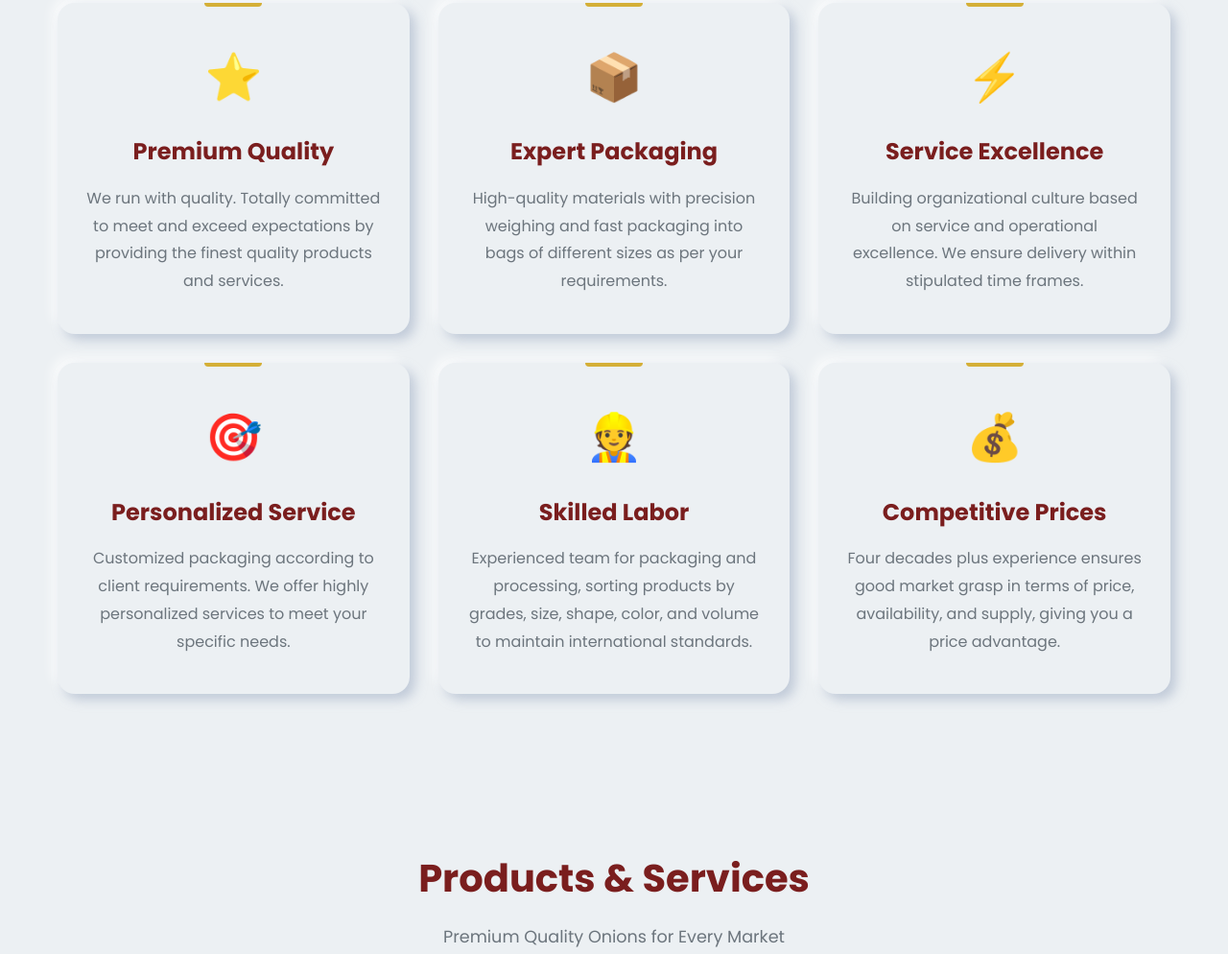
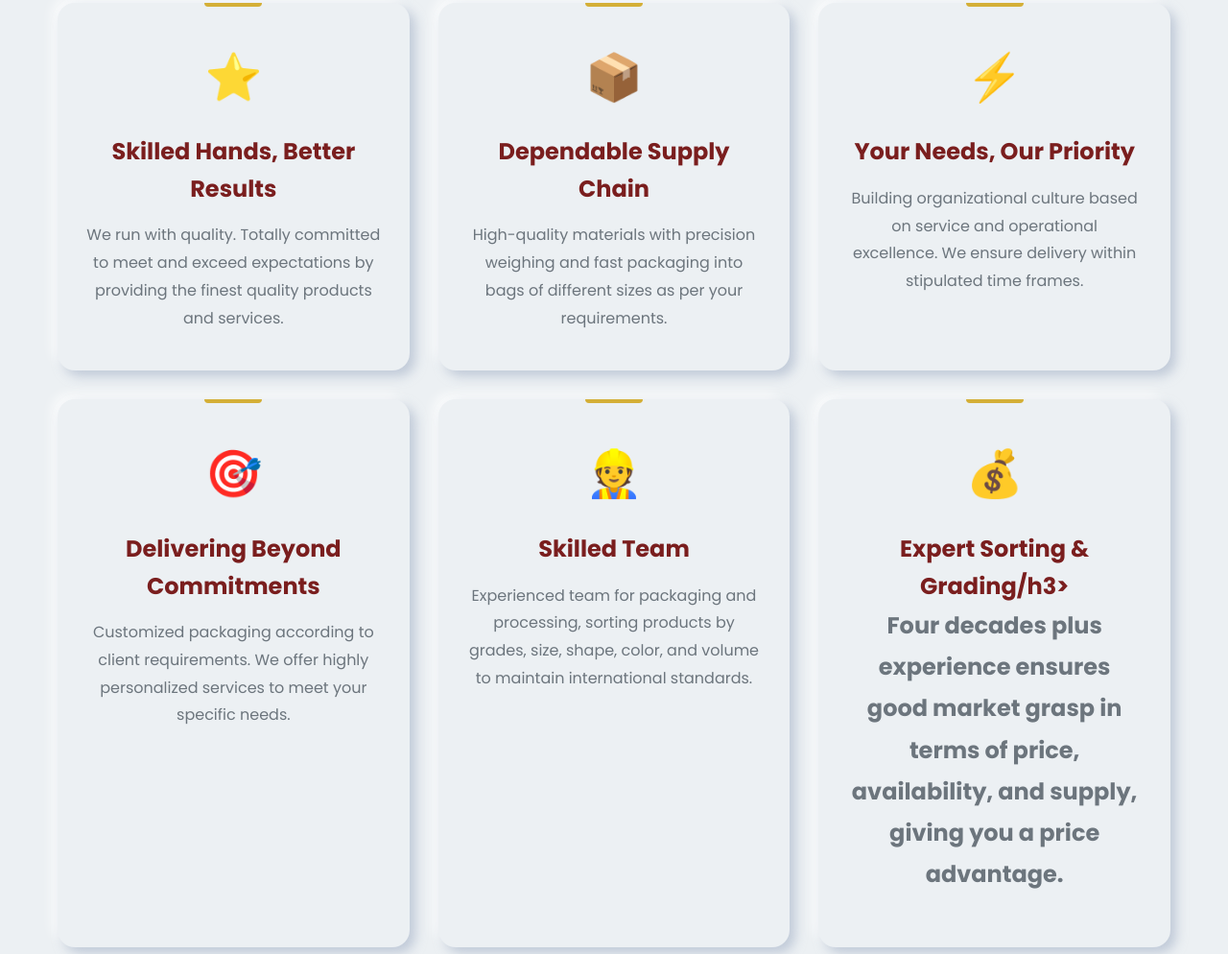
Before and after one commit to shreyas-2001/shravan-heda-onion-export, a plain HTML site: page index.html in a window 1280 px wide. Shown: the part 2451-3445 px from the top of the page at 96% size. Drawn offline with Linux system fonts and the light colour scheme.

Commit message:
Why us label changes

```diff
--- a/index.html
+++ b/index.html
@@ -130,32 +130,32 @@
             <div class="features-grid">
                 <div class="feature-card">
                     <div class="feature-icon">⭐</div>
-                    <h3>Premium Quality</h3>
+                    <h3>Skilled Hands, Better Results</h3>
                     <p>We run with quality. Totally committed to meet and exceed expectations by providing the finest quality products and services.</p>
                 </div>
                 <div class="feature-card">
                     <div class="feature-icon">📦</div>
-                    <h3>Expert Packaging</h3>
+                    <h3>Dependable Supply Chain</h3>
                     <p>High-quality materials with precision weighing and fast packaging into bags of different sizes as per your requirements.</p>
                 </div>
                 <div class="feature-card">
                     <div class="feature-icon">⚡</div>
-                    <h3>Service Excellence</h3>
+                    <h3>Your Needs, Our Priority </h3>
                     <p>Building organizational culture based on service and operational excellence. We ensure delivery within stipulated time frames.</p>
                 </div>
                 <div class="feature-card">
                     <div class="feature-icon">🎯</div>
-                    <h3>Personalized Service</h3>
+                    <h3>Delivering Beyond Commitments</h3>
                     <p>Customized packaging according to client requirements. We offer highly personalized services to meet your specific needs.</p>
                 </div>
                 <div class="feature-card">
                     <div class="feature-icon">👷</div>
-                    <h3>Skilled Labor</h3>
+                    <h3>Skilled Team</h3>
                     <p>Experienced team for packaging and processing, sorting products by grades, size, shape, color, and volume to maintain international standards.</p>
                 </div>
                 <div class="feature-card">
                     <div class="feature-icon">💰</div>
-                    <h3>Competitive Prices</h3>
+                    <h3>Expert Sorting & Grading/h3>
                     <p>Four decades plus experience ensures good market grasp in terms of price, availability, and supply, giving you a price advantage.</p>
                 </div>
             </div>
@@ -301,7 +301,7 @@
             <div class="footer-content">
                 <div class="footer-section">
                     <h3>Shravan Heda Exports</h3>
-                    <p>Premium Indian Onion Exporters serving global markets with uncompromising quality since 1975.</p>
+                    <p>Premium Indian Onion Suppliers serving global markets with uncompromising quality since 1975.</p>
                     <div class="social-links">
                         <a href="#" aria-label="Facebook">📘</a>
                         <a href="#" aria-label="LinkedIn">💼</a>
```
